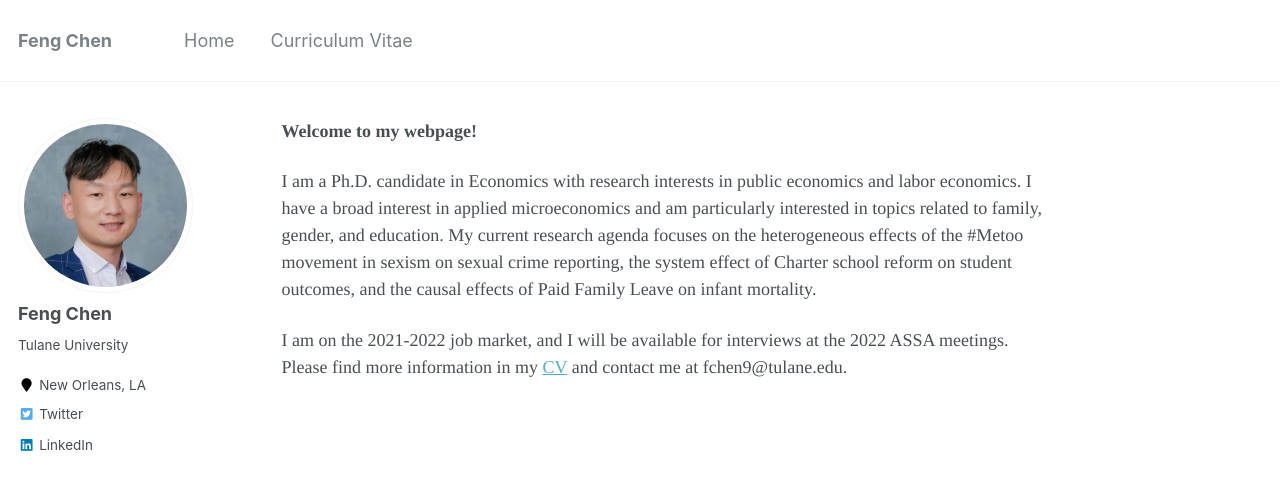
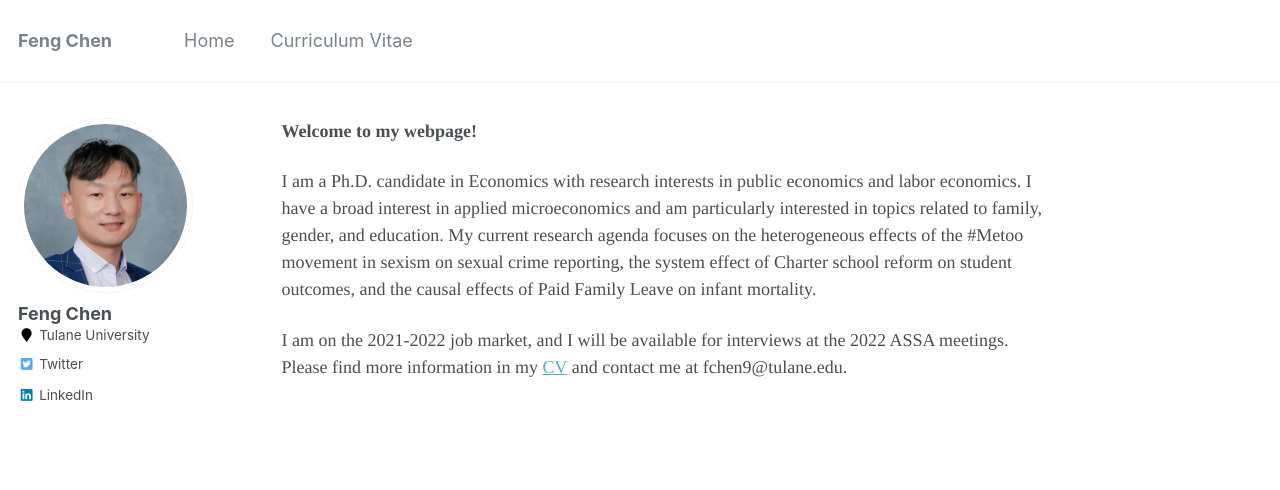
Before and after one commit to fengchen22/fengchen22.github.io, a Jekyll site: the page built from _pages/about.md, in a window 1280 px wide. Shown: the top 490 px of the page. Built offline with Jekyll 4.4.1, drawn with Linux system fonts in a browser that asks for light colours.

Commit message:
Update _config.yml

```diff
--- a/_config.yml
+++ b/_config.yml
@@ -82,8 +82,8 @@ analytics:
 author:
   name             : "Feng Chen"
   avatar           : "b4.jpg"
-  bio              : "Tulane University"
-  location         : "New Orleans, LA"
+  bio              :
+  location         : "Tulane University"
   employer         :
   pubmed           :
   googlescholar    :
```
